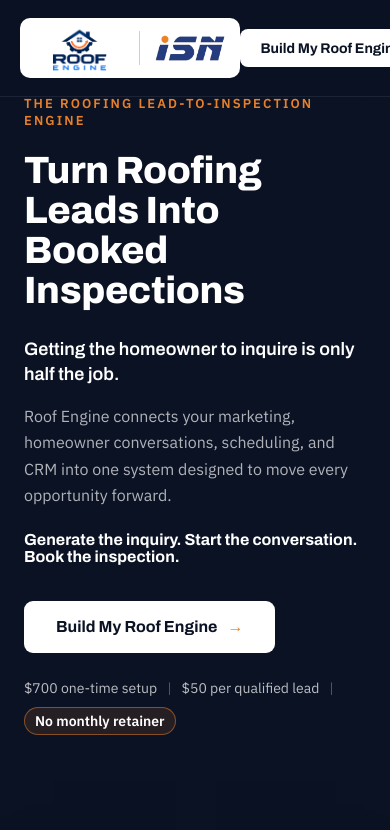
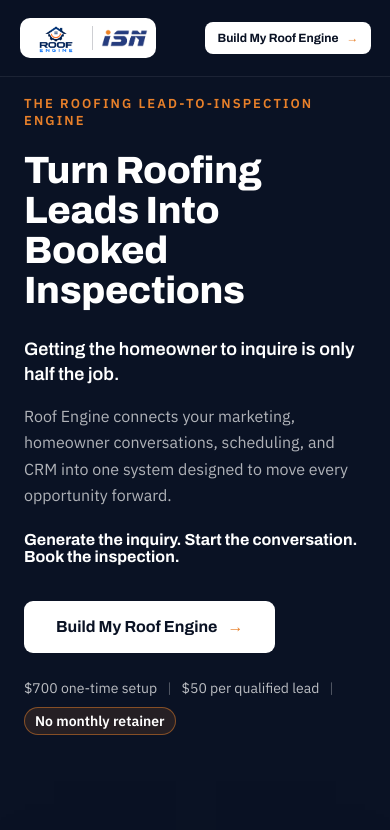
Before and after one commit to isngs-dev/RoofEngine-2, a website: page index.html in a window 390 px wide. Shown: the top 830 px of the page. Drawn offline with nearby package versions, Linux system fonts and the light colour scheme; a script that the page names is missing.

Commit message:
Added ISN website after clicking the ISN logo

```diff
--- a/index.html
+++ b/index.html
@@ -26,18 +26,30 @@
     @keyframes sc-spin { to { transform: rotate(360deg); } }
     @keyframes sc-circle-draw { to { stroke-dashoffset: 0; } }
     @keyframes sc-check-draw { to { stroke-dashoffset: 0; } }
+    .nav-logos { padding: 6px 14px; gap: 14px; }
+    .nav-logo-re { height: 48px; }
+    .nav-logo-isn { height: 28px; }
+    .nav-divider { height: 34px; }
+    .nav-cta { padding: 11px 20px; font-size: 14px; }
+    @media (max-width: 560px) {
+      .nav-logos { padding: 5px 8px; gap: 8px; }
+      .nav-logo-re { height: 30px; }
+      .nav-logo-isn { height: 18px; }
+      .nav-divider { height: 24px; }
+      .nav-cta { padding: 9px 12px; font-size: 12px; }
+    }
   </style>
 </helmet>
 
 <div style="font-family:'IBM Plex Sans',sans-serif;background:#ffffff;overflow-x:hidden;">
 
-  <nav style="position:fixed;top:0;left:0;right:0;z-index:100;display:flex;align-items:center;justify-content:space-between;padding:18px clamp(20px,5vw,56px);background:rgba(10,18,36,0.82);backdrop-filter:blur(14px);border-bottom:1px solid rgba(255,255,255,0.08);">
-    <a href="#" style="background:#ffffff;border-radius:10px;padding:6px 14px;display:inline-flex;align-items:center;gap:14px;">
-      <img src="assets/roof-engine-logo-mark.png" alt="Roof Engine" style="height:48px;width:auto;display:block;" />
-      <span style="width:1px;height:34px;background:rgba(11,18,38,0.2);"></span>
-      <img src="assets/isn-logo.png" alt="iSN Business Solutions" style="height:28px;width:auto;display:block;" />
-    </a>
-    <a href="#inquiry-form" style="display:inline-flex;align-items:center;gap:8px;padding:11px 20px;background:#ffffff;color:#0a1224;font-family:'Archivo',sans-serif;font-weight:700;font-size:14px;border-radius:8px;white-space:nowrap;">Build My Roof Engine <span style="color:#e8802a;">→</span></a>
+  <nav style="position:fixed;top:0;left:0;right:0;z-index:100;display:flex;align-items:center;justify-content:space-between;gap:10px;padding:18px clamp(16px,5vw,56px);background:rgba(10,18,36,0.82);backdrop-filter:blur(14px);border-bottom:1px solid rgba(255,255,255,0.08);">
+    <div class="nav-logos" style="background:#ffffff;border-radius:10px;display:inline-flex;align-items:center;">
+      <a href="#"><img class="nav-logo-re" src="assets/roof-engine-logo-mark.png" alt="Roof Engine" style="width:auto;display:block;" /></a>
+      <span class="nav-divider" style="width:1px;background:rgba(11,18,38,0.2);"></span>
+      <a href="https://isngs.com/" target="_blank" rel="noopener"><img class="nav-logo-isn" src="assets/isn-logo.png" alt="iSN Business Solutions" style="width:auto;display:block;" /></a>
+    </div>
+    <a href="#inquiry-form" class="nav-cta" style="display:inline-flex;align-items:center;gap:8px;background:#ffffff;color:#0a1224;font-family:'Archivo',sans-serif;font-weight:700;border-radius:8px;white-space:nowrap;">Build My Roof Engine <span style="color:#e8802a;">→</span></a>
   </nav>
 
   <section data-key="hero" ref="{{ sectionRef }}" style="background:#0a1224;padding:clamp(95px,10vw,120px) clamp(24px,6vw,72px) clamp(90px,10vw,120px);position:relative;">
@@ -554,7 +566,7 @@
     <div style="display:flex;align-items:center;gap:14px;">
       <img src="assets/roof-engine-logo-mark.png" alt="Roof Engine" style="height:30px;width:auto;" />
       <span style="width:1px;height:24px;background:rgba(11,18,38,0.2);"></span>
-      <img src="assets/isn-logo.png" alt="iSN Business Solutions" style="height:20px;width:auto;" />
+      <a href="https://isngs.com/" target="_blank" rel="noopener"><img src="assets/isn-logo.png" alt="iSN Business Solutions" style="height:20px;width:auto;display:block;" /></a>
     </div>
     <div style="display:flex;align-items:center;gap:9px;font-size:12.5px;color:rgba(11,18,38,0.5);">
       <span>Powered by iSN Business Solutions.</span>
```
